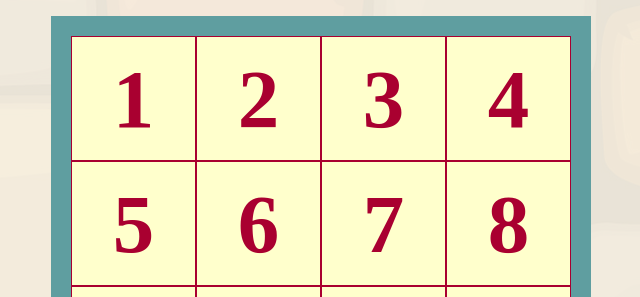
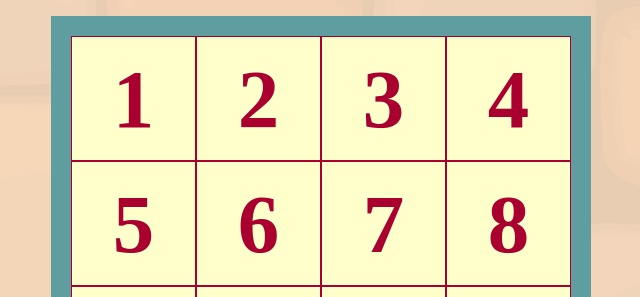
Before and after one commit to Zeexas/15_puzzle, a plain HTML site: page index.html in a window 1280 px wide. Shown: the part 155-452 px from the top of the page, without its empty margins (319-959 px from the left). Drawn offline with nearby package versions, Linux system fonts and the light colour scheme.

Commit message:
Corrected #app bg-color

```diff
--- a/15_style.css
+++ b/15_style.css
@@ -21,7 +21,7 @@ body {
 #app {
     width: 60%;
     min-height: 100vh;
-    background-color: rgba(253, 245, 230, 0.8);
+    background-color: rgba(253, 218, 185, 0.8);
     margin: 0 auto;
     padding: 1em 0;
     box-shadow: 0 0 5em 4em rgba(0, 0, 0, 0.5);
```
